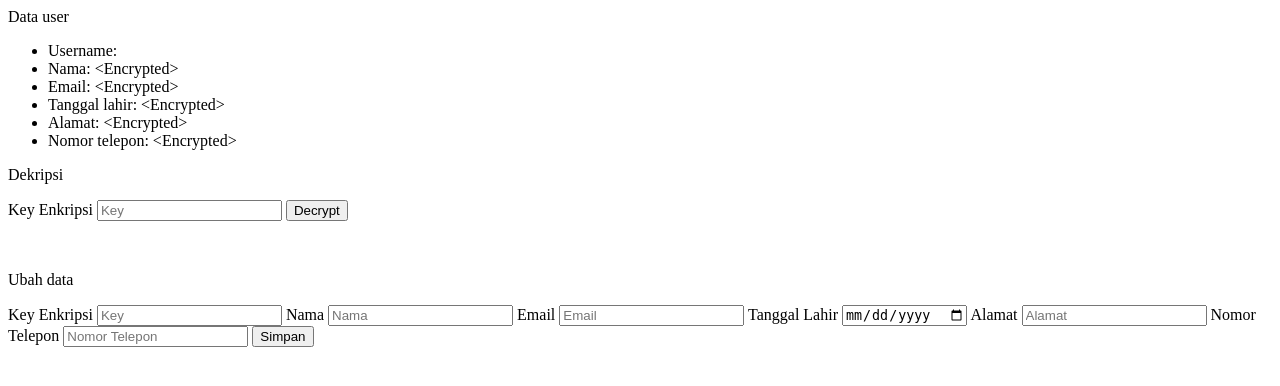
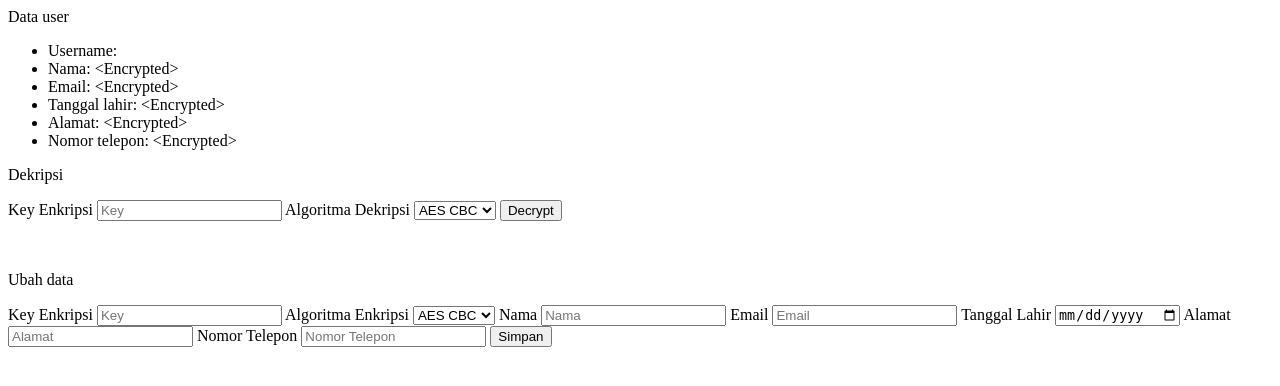
Before and after one commit to HansSeanNathanael/ki_tugas1, a Django app: page /info/user/ in a window 1280 px wide. Shown: the top 386 px of the page. Run offline with Django 4.2, Linux system fonts and the light colour scheme.

Commit message:
test + bisa pilih mode enkripsi

```diff
--- a/ki_tugas1/settings.py
+++ b/ki_tugas1/settings.py
@@ -137,5 +137,4 @@ DEFAULT_AUTO_FIELD = 'django.db.models.BigAutoField'
 
 import base64
 
-KEY_128 = base64.b64decode(b'8WCcST6oOR4EFekfhAYtBQ==')
-KEY_256 = base64.b64decode(b'WxmvhSbVfinXXr71RUkJpZx5/WiJpc29hDD2tKtCZec=')
+PUBLIC_KEY = 'KEY_PUBLIC'
--- a/user/templates/info/index.html
+++ b/user/templates/info/index.html
@@ -14,6 +14,18 @@
         <form action="/info/user/" method="get">{% csrf_token %}
             <label for="key">Key Enkripsi</label>
             <input type="password" name="key" placeholder="Key" required>
+            <label for="enkripsi">Algoritma Dekripsi</label>
+            <select name="enkripsi" id="enkripsi">
+                <option value="aes-cbc" selected>AES CBC</option>
+                <option value="aes-cfb">AES CFB</option>
+                <option value="aes-ofb">AES OFB</option>
+                <option value="aes-ctr">AES CTR</option>
+                <option value="des-cbc">DES CBC</option>
+                <option value="des-cfb">DES CFB</option>
+                <option value="des-ofb">DES OFB</option>
+                <option value="des-ctr">DES CTR</option>
+                <option value="rc4">RC4</option>
+            </select>
             <button type="submit">Decrypt</button>
         </form>
         <br>
@@ -21,6 +33,18 @@
         <form action="/info/user/" method="post">{% csrf_token %}
             <label for="key">Key Enkripsi</label>
             <input type="password" name="key" placeholder="Key" required>
+            <label for="enkripsi">Algoritma Enkripsi</label>
+            <select name="enkripsi" id="enkripsi">
+                <option value="aes-cbc" selected>AES CBC</option>
+                <option value="aes-cfb">AES CFB</option>
+                <option value="aes-ofb">AES OFB</option>
+                <option value="aes-ctr">AES CTR</option>
+                <option value="des-cbc">DES CBC</option>
+                <option value="des-cfb">DES CFB</option>
+                <option value="des-ofb">DES OFB</option>
+                <option value="des-ctr">DES CTR</option>
+                <option value="rc4">RC4</option>
+            </select>
             <label for="nama">Nama</label>
             <input type="text" name="nama" placeholder="Nama" required>
             <label for="email">Email</label>
--- a/user/views.py
+++ b/user/views.py
@@ -19,15 +19,25 @@ from ki_tugas1.commands.encryption_key import get_key
 
 default_location_folder = './user/public/files/'
 
-def encryptAES(key : bytes, data : str, mode : any) -> bytes:
+def encryptAES(key : bytes, data : bytes, mode : any) -> bytes:
     aes = AES(key, mode)
-    data_block = StringBlock(data.encode(), 16)
+
+    data_block = None
+    if mode == AESCHIPHER.MODE_CTR:
+        data_block = StringBlock(data, None)
+    else:
+        data_block = StringBlock(data, 16)
 
     return aes.encrypt(data_block)
 
 def decryptAES(key : bytes, data : bytes, mode : any) -> bytes:
     aes = AES(key, mode)
-    data_block = StringDecryptBlock(data, 16)
+    data_block = None
+    if mode == AESCHIPHER.MODE_CTR:
+        data_block = StringDecryptBlock(data, None)
+    else:
+        data_block = StringDecryptBlock(data, 16)
+
     result = bytes()
     while True:
         data = aes.decrypt(data_block)
@@ -37,14 +47,24 @@ def decryptAES(key : bytes, data : bytes, mode : any) -> bytes:
         result += data
     return result
 
-def encryptDES(key : bytes, data : str, mode : any) -> bytes:
+def encryptDES(key : bytes, data : bytes, mode : any) -> bytes:
     des = DES(key, mode)
-    data_block = StringBlock(data.encode(), 8)
+    data_block = None
+    if mode == DESCIPHER.MODE_CTR:
+        data_block = StringBlock(data, None)
+    else:
+        data_block = StringBlock(data, 8)
+
     return des.encrypt(data_block)
 
 def decryptDES(key : bytes, data : bytes, mode : any) -> bytes:
     des = DES(key, mode)
-    data_block = StringDecryptBlock(data, 8)
+    data_block = None
+    if mode == DESCIPHER.MODE_CTR:
+        data_block = StringDecryptBlock(data, None)
+    else:
+        data_block = StringDecryptBlock(data, 8)
+
     result = bytes()
     while True:
         data = des.decrypt(data_block)
@@ -61,7 +81,58 @@ def decryptRC4(key : bytes, data : bytes) -> bytes:
     rc4 = RC4(key)
     return rc4.decrypt(data)
 
+def encrypt(algoritma : str, key : str, data : bytes) -> bytes:
+    tipe_enkripsi = algoritma[:3]
+    if tipe_enkripsi == "aes":
+        mode = algoritma[4:]
+        if mode == "cbc":
+            return encryptAES(get_key(key.encode(), 16), data, AESCHIPHER.MODE_CBC)
+        elif mode == "cfb":
+            return encryptAES(get_key(key.encode(), 16), data, AESCHIPHER.MODE_CFB)
+        elif mode == "ofb":
+            return encryptAES(get_key(key.encode(), 16), data, AESCHIPHER.MODE_OFB)
+        elif mode == "ctr":
+            return encryptAES(get_key(key.encode(), 16), data, AESCHIPHER.MODE_CTR)
+    elif tipe_enkripsi == "des":
+        mode = algoritma[4:]
+        if mode == "cbc":
+            return encryptDES(get_key(key.encode(), 8), data, DESCIPHER.MODE_CBC)
+        elif mode == "cfb":
+            return encryptDES(get_key(key.encode(), 8), data, DESCIPHER.MODE_CFB)
+        elif mode == "ofb":
+            return encryptDES(get_key(key.encode(), 8), data, DESCIPHER.MODE_OFB)
+        elif mode == "ctr":
+            return encryptDES(get_key(key.encode(), 8), data, DESCIPHER.MODE_CTR)
+    elif tipe_enkripsi == "rc4":
+        return encryptRC4(get_key(key.encode(), 16), data)
+    return bytes()
 
+def decrypt(algoritma : str, key : str, data : bytes) -> bytes:
+    tipe_enkripsi = algoritma[:3]
+    if tipe_enkripsi == "aes":
+        mode = algoritma[4:]
+        if mode == "cbc":
+            return decryptAES(get_key(key.encode(), 16), data, AESCHIPHER.MODE_CBC)
+        elif mode == "cfb":
+            return decryptAES(get_key(key.encode(), 16), data, AESCHIPHER.MODE_CFB)
+        elif mode == "ofb":
+            return decryptAES(get_key(key.encode(), 16), data, AESCHIPHER.MODE_OFB)
+        elif mode == "ctr":
+            print(decryptAES(get_key(key.encode(), 16), data, AESCHIPHER.MODE_CTR))
+            return decryptAES(get_key(key.encode(), 16), data, AESCHIPHER.MODE_CTR)
+    elif tipe_enkripsi == "des":
+        mode = algoritma[4:]
+        if mode == "cbc":
+            return decryptDES(get_key(key.encode(), 8), data, DESCIPHER.MODE_CBC)
+        elif mode == "cfb":
+            return decryptDES(get_key(key.encode(), 8), data, DESCIPHER.MODE_CFB)
+        elif mode == "ofb":
+            return decryptDES(get_key(key.encode(), 8), data, DESCIPHER.MODE_OFB)
+        elif mode == "ctr":
+            return decryptDES(get_key(key.encode(), 8), data, DESCIPHER.MODE_CTR)
+    elif tipe_enkripsi == "rc4":
+        return decryptRC4(get_key(key.encode(), 16), data)
+    return bytes()
 
 class Info(Views):
 
@@ -71,14 +142,14 @@ class Info(Views):
 
         if form.is_valid():
             key = form.cleaned_data['key']
-            key_hash = get_key(key.encode(), 32)
+            enkripsi = request.GET.get('enkripsi')
 
             try:
-                nama_dekripsi : str = decryptAES(key_hash, base64.b64decode(user.nama.encode()), AESCHIPHER.MODE_CBC).decode()
-                email_dekripsi : str = decryptAES(key_hash, base64.b64decode(user.email.encode()), AESCHIPHER.MODE_CBC).decode()
-                tanggal_lahir_dekripsi : str = decryptAES(key_hash, base64.b64decode(user.tanggal_lahir.encode()), AESCHIPHER.MODE_CBC).decode()
-                alamat_dekripsi : str = decryptAES(key_hash, base64.b64decode(user.alamat.encode()), AESCHIPHER.MODE_CBC).decode()
-                nomor_telepon_dekripsi : str = decryptAES(key_hash, base64.b64decode(user.nomor_telepon.encode()), AESCHIPHER.MODE_CBC).decode()
+                nama_dekripsi : str = decrypt(enkripsi, key, base64.b64decode(user.nama.encode())).decode()
+                email_dekripsi : str = decrypt(enkripsi, key, base64.b64decode(user.email.encode())).decode()
+                tanggal_lahir_dekripsi : str = decrypt(enkripsi, key, base64.b64decode(user.tanggal_lahir.encode())).decode()
+                alamat_dekripsi : str = decrypt(enkripsi, key, base64.b64decode(user.alamat.encode())).decode()
+                nomor_telepon_dekripsi : str = decrypt(enkripsi, key, base64.b64decode(user.nomor_telepon.encode())).decode()
                 # string -> bytes -> bytes (encrypt) -> (b64encode) bytes -> string
 
                 return render(request, 'info\index.html', context={
@@ -113,13 +184,13 @@ class Info(Views):
             tanggal_lahir = form.cleaned_data['tanggal_lahir']
             alamat = form.cleaned_data['alamat']
             nomor_telepon = form.cleaned_data['nomor_telepon']
+            enkripsi = request.POST.get('enkripsi')
 
-            key_hash = get_key(key.encode(), 32)
-            nama_enkripsi : bytes = encryptAES(key_hash, nama, AESCHIPHER.MODE_CBC)
-            email_enkripsi : bytes = encryptAES(key_hash, email, AESCHIPHER.MODE_CBC)
-            tanggal_lahir_enkripsi : bytes = encryptAES(key_hash, tanggal_lahir.strftime('%Y/%m/%d'), AESCHIPHER.MODE_CBC)
-            alamat_enkripsi : bytes = encryptAES(key_hash, alamat, AESCHIPHER.MODE_CBC)
-            nomor_telepon_enkripsi : bytes = encryptAES(key_hash, nomor_telepon, AESCHIPHER.MODE_CBC)
+            nama_enkripsi : bytes = encrypt(enkripsi, key, nama.encode())
+            email_enkripsi : bytes = encrypt(enkripsi, key, email.encode())
+            tanggal_lahir_enkripsi : bytes = encrypt(enkripsi, key, tanggal_lahir.strftime('%Y/%m/%d').encode())
+            alamat_enkripsi : bytes = encrypt(enkripsi, key, alamat.encode())
+            nomor_telepon_enkripsi : bytes = encrypt(enkripsi, key, nomor_telepon.encode())
 
 
             user : User = request.user
@@ -137,6 +208,8 @@ class DataPribadi(Views):
     def get(self, request : HttpRequest, *args, **kwargs):
         id = request.GET.get('id')
         key = request.GET.get('key')
+        enkripsi = request.GET.get('enkripsi')
+
         user : User = request.user
 
         daftar_informasi_pribadi = InformasiPribadi.objects.filter(id_user=user.id)
@@ -144,12 +217,13 @@ class DataPribadi(Views):
         for informasi in daftar_informasi_pribadi:
             data_informasi = {
                 'id' : informasi.id,
-                'nama_informasi' : decryptRC4(settings.KEY_256, base64.b64decode(informasi.nama_informasi.encode())).decode()
+                'nama_informasi' : decryptRC4(get_key(settings.PUBLIC_KEY.encode(), 32), base64.b64decode(informasi.nama_informasi.encode())).decode()
             }
+
             data = "<Encrypted>"
             if id is not None and id == str(informasi.id):
                 try:
-                    data = decryptRC4(get_key(key.encode(), 32), base64.b64decode(informasi.isi_informasi.encode())).decode()
+                    data = decrypt(enkripsi, key, base64.b64decode(informasi.isi_informasi.encode())).decode()
                 except:
                     pass
             data_informasi['isi_informasi'] = data
@@ -164,11 +238,12 @@ class DataPribadi(Views):
         key = request.POST.get('key')
         nama_informasi = request.POST.get('nama_informasi')
         isi_informasi = request.POST.get('isi_informasi')
+        enkripsi = request.POST.get('enkripsi')
         user : User = request.user
 
         id = uuid.uuid4()
-        nama_informasi_enkripsi = base64.b64encode(encryptRC4(settings.KEY_256, nama_informasi.encode())).decode()
-        isi_informasi_enkripsi = base64.b64encode(encryptRC4(get_key(key.encode(), 32), isi_informasi.encode())).decode()
+        nama_informasi_enkripsi = base64.b64encode(encryptRC4(get_key(settings.PUBLIC_KEY.encode(), 32), nama_informasi.encode())).decode()
+        isi_informasi_enkripsi = base64.b64encode(encrypt(enkripsi, key, isi_informasi.encode())).decode()
         InformasiPribadi.objects.create(
             id = id,
             id_user = user,
@@ -188,7 +263,7 @@ class File(Views):
         kumpulan_file = []
         for fi in daftar_file:
             kumpulan_file.append({
-                'nama_file' : decryptDES(get_key(settings.KEY_256, 8), base64.b64decode(fi.nama_file.encode()), DESCIPHER.MODE_CBC).decode(),
+                'nama_file' : decryptDES(get_key(settings.PUBLIC_KEY.encode(), 8), base64.b64decode(fi.nama_file.encode()), DESCIPHER.MODE_CBC).decode(),
                 'id_file' : fi.id
             })
 
@@ -199,22 +274,21 @@ class File(Views):
     def post(self, request : HttpRequest, *args, **kwargs):
         user : User = request.user
         key = request.POST['key']
+        enkripsi = request.POST['enkripsi']
         uploaded_file = request.FILES['upload_file']
 
         id = uuid.uuid4()
-        nama_file = base64.b64encode(encryptDES(get_key(settings.KEY_256, 8), uploaded_file.name, DESCIPHER.MODE_CBC)).decode()
+        nama_file = base64.b64encode(encryptDES(get_key(settings.PUBLIC_KEY.encode(), 8), uploaded_file.name.encode(), DESCIPHER.MODE_CBC)).decode()
         nama_file_fisik = uuid.uuid4()
         FileModel.objects.create(id=id, id_user=user, nama_file=nama_file, nama_file_fisik=nama_file_fisik)
 
-        self.handle_uploaded_file(uploaded_file, nama_file_fisik, key.encode())
+        self.handle_uploaded_file(uploaded_file, nama_file_fisik, enkripsi, key)
 
         return HttpResponseRedirect(request.META.get('HTTP_REFERER', '/'))
 
-    def handle_uploaded_file(self, fi, name, key):
-        encryptor = DES(get_key(key, 8), DESCIPHER.MODE_CBC)
+    def handle_uploaded_file(self, fi, name, enkripsi : str, key : str):
         with open(default_location_folder + str(name), "wb+") as destination:
-            data = StringBlock(fi.read(), 8)
-            destination.write(encryptor.encrypt(data))
+            destination.write(encrypt(enkripsi, key, fi.read()))
 
 class Download(Views):
 
@@ -222,12 +296,12 @@ class Download(Views):
         user : User = request.user
         id = request.GET['id']
         key = request.GET['key']
+        enkripsi = request.GET['enkripsi']
 
         fi = FileModel.objects.filter(id=id).get()
 
-        decryptor = DES(get_key(key.encode(), 8), DESCIPHER.MODE_CBC)
         result = bytes()
         with open(default_location_folder + str(fi.nama_file_fisik), "rb") as destination:
-            result = decryptDES(get_key(key.encode(), 8), destination.read(), DESCIPHER.MODE_CBC)
+            result = decrypt(enkripsi, key, destination.read())
 
         return HttpResponse(result, content_type='application/octet-stream')
```
Also changed, not shown: ki_tugas1/Encryptor/aes.py (+22 -5 lines), user/templates/data_pribadi/index.html (+24 -0 lines), user/templates/file/index.html (+24 -0 lines), db.sqlite3 (deleted), 3 other files.
